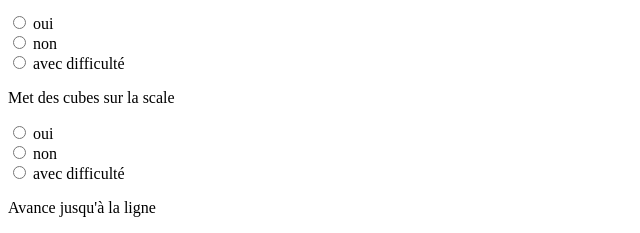
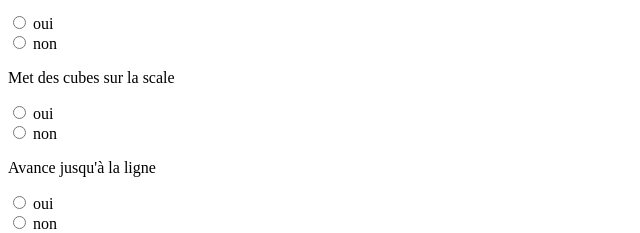
Before and after one commit to Evolution2626/scouting, a plain HTML site: page index.html in a window 1280 px wide. Shown: the part 293-526 px from the top of the page, without its empty margins (0-640 px from the left). Drawn offline with Linux system fonts and the light colour scheme.

Commit message:
Remove "with difficulties" in autonomus

```diff
--- a/index.html
+++ b/index.html
@@ -18,12 +18,10 @@ null==d?void 0:d))},attrHooks:{type:{set:function(a,b){if(!o.radioValue&&"radio"
 <p>Met des cubes sur les switchs</p>
 <input type="radio" name="acswitchs" value="oui"> oui<br>
 <input type="radio" name="acswitchs" value="non"> non<br>
-<input type="radio" name="acswitchs" value="difficulte"> avec difficulté<br>
 
 <p>Met des cubes sur la scale</p>
 <input type="radio" name="acscale" value="oui"> oui<br>
 <input type="radio" name="acscale" value="non"> non<br>
-<input type="radio" name="acscale" value="difficulte"> avec difficulté<br>
 
 <p>Avance jusqu'à la ligne</p>
 <input type="radio" name="aavance" value="oui"> oui<br>
```
